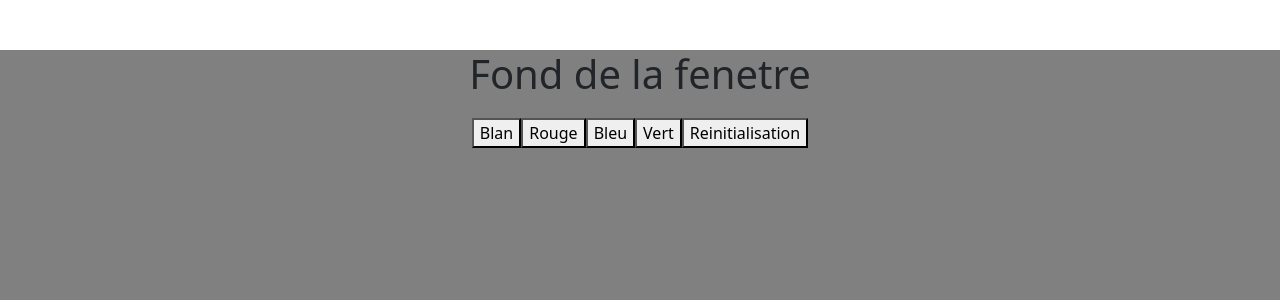
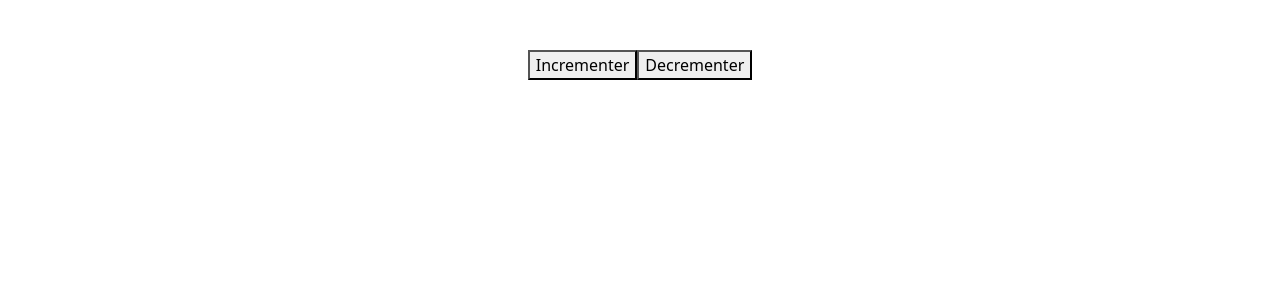
Before and after one commit to NAILAinfo/Portfolio_React, a React (Vite) app: page / in a window 1280 px wide. Shown: the top 300 px of the page. Built offline with nearby package versions, Linux system fonts and the light colour scheme.

Commit message:
modifier le titre de la fenetre avec useEffect

```diff
--- a/src/App.tsx
+++ b/src/App.tsx
@@ -1,18 +1,20 @@
-import { useState } from "react";
+import { useEffect , useState} from "react";
 
 export default function App() {
-  const [i, setCount] = useState("gray ");
+    const [count, setCount] = useState(0);
+useEffect(() => {
+    document.title = "Compteur " + count;
+  }, [count]); // tableau vide = exécute une seule fois au montage
+
+
   return (
-    <div style={{ textAlign: "center", marginTop: "50px", backgroundColor: i, height: "100vh" }}>
-      <h1>Fond de la fenetre </h1>
-      <div style={{ margin: "20px 0" }}>
-      <button onClick={()=> setCount("white")}>Blan</button>
-      <button onClick={()=> setCount("red")}>Rouge</button>
-      <button onClick={()=> setCount("blue")}>Bleu</button>
-      <button onClick={()=> setCount("green")}>Vert</button>
 
-      <button onClick={()=> setCount("bleu")}>Reinitialisation</button>
-    </div>
+
+
+
+    <div style={{ textAlign: "center", marginTop: "50px" }}>
+    <button onClick={()=> setCount(count+1)}>Incrementer</button>
+    <button onClick={()=> setCount(count-1)}>Decrementer</button>
 
     </div>
   );
```
